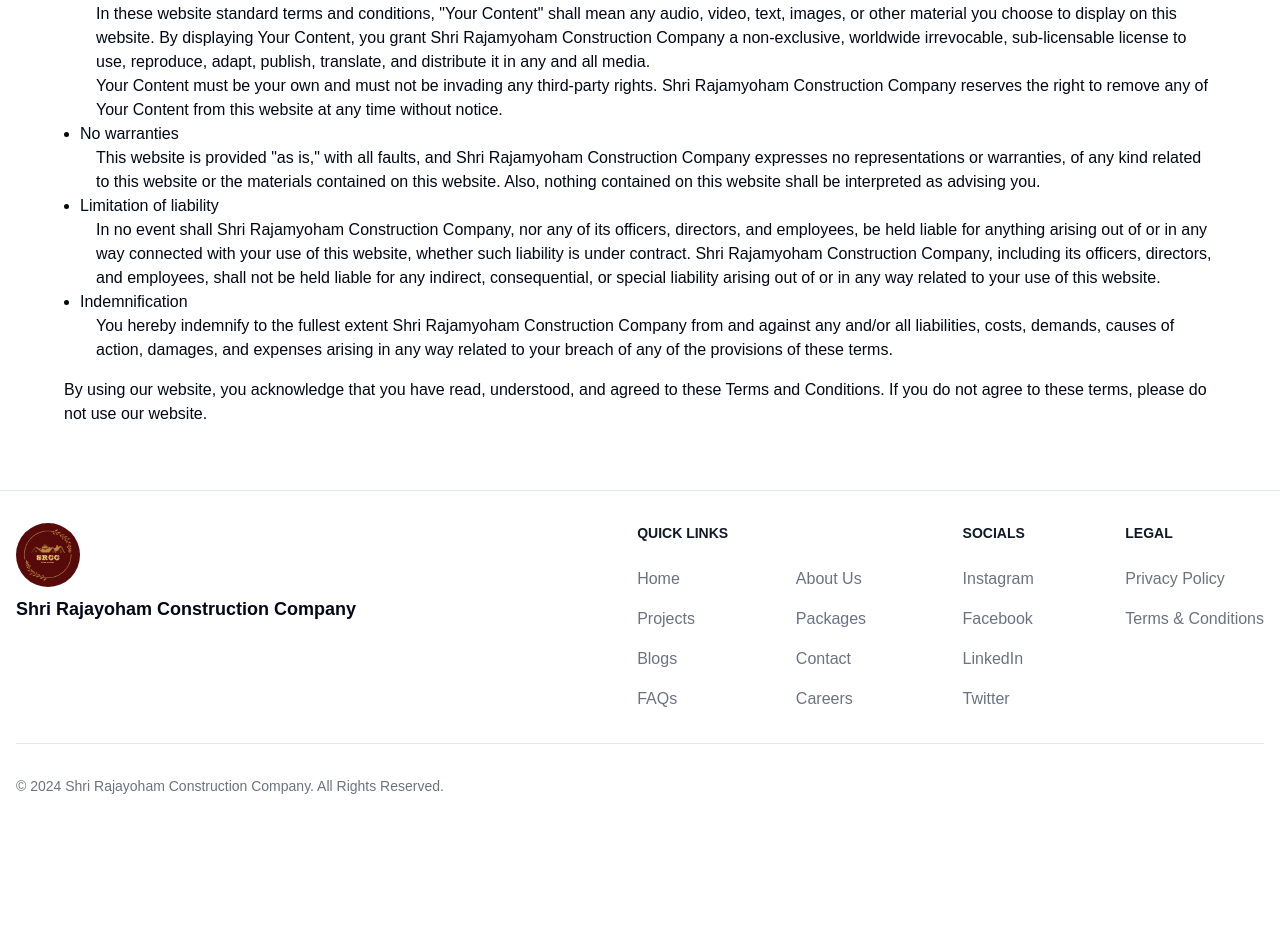
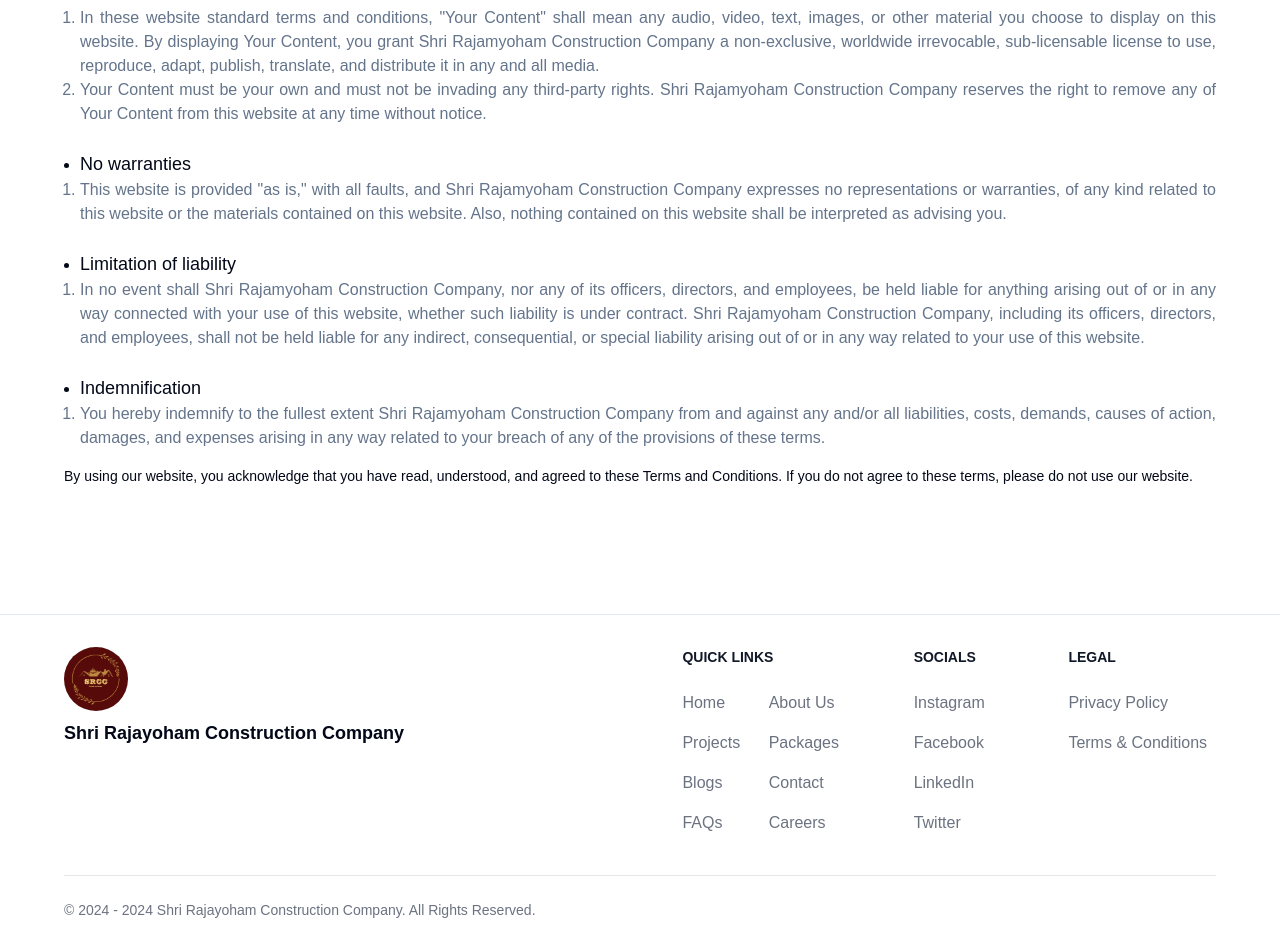
Before and after one commit to kunalkeshan/Shri-Rajayoham-Construction, a Next.js app: page /terms in a window 1280 px wide. Shown: the part 682-1626 px from the top of the page. Before the commit the page ends 1510 px from the top, so only its background shows below. Built offline with nearby package versions, Linux system fonts and the light colour scheme; a web font is replaced by a local one.

Commit message:
Update styling and layout in JobBenefits, JobDescription, JobExperience, and CareersPage components

```diff
--- a/app/(main)/careers/[slug]/page.tsx
+++ b/app/(main)/careers/[slug]/page.tsx
@@ -53,7 +53,7 @@
 		redirect('/careers');
 	}
 	return (
-		<main className='w-full mt-36 md:mt-24 p-4 md:p-16'>
+		<main className='w-full mt-[8.5rem] p-4 md:p-16'>
 			<div className='w-full max-w-4xl mx-auto'>
 				<section>
 					<h1 className='text-2xl md:text-3xl lg:text-4xl text-center md:text-left font-normal'>
@@ -63,7 +63,7 @@
 						</span>{' '}
 						({career.location})
 					</h1>
-					<p className='text-sm text-blue-500 decoration-blue-500 font-medium'>
+					<p className='text-sm mt-2 text-center md:text-left text-blue-500 decoration-blue-500 font-medium'>
 						/
 						<Link href={'/careers'} className='hover:underline'>
 							careers
--- a/app/(main)/terms/page.tsx
+++ b/app/(main)/terms/page.tsx
@@ -3,30 +3,35 @@
 
 const TermsAndConditionsPage = () => {
 	return (
-		<main className='w-full mt-36 md:mt-24 p-4 md:p-16'>
-			<div className='w-full max-w-7xl mx-auto'>
-				<section className='w-full'>
-					<h1 className='text-2xl md:text-3xl lg:text-4xl text-center md:text-left font-normal'>
-						Terms & <span className='font-medium'>Conditions</span>
+		<main className="w-full mt-[8.5rem]">
+			<div className="w-full p-4 md:px-16 max-w-7xl mx-auto pb-8 md:pb-16 lg:pb-32">
+				<section className="w-full">
+					<h1 className="text-2xl md:text-3xl lg:text-4xl text-center md:text-left font-normal">
+						Terms & <span className="font-medium">Conditions</span>
 					</h1>
-					<p className='text-slate-500 text-base lg:text-lg mt-4'>
+					<p className="text-slate-500 text-base lg:text-lg mt-4">
 						Effective Date: 13th Feb 2024
 					</p>
-					<h2 className='font-medium text-2xl'>
+					<h2 className="font-medium text-justify">
 						Welcome to Shri Rajayoham Construction Company&apos;s
 						website. By accessing and using this website, you agree
 						to comply with and be bound by these Terms and
 						Conditions. Please read the following terms carefully.
 					</h2>
 				</section>
-				<section className='w-full mt-8'>
-					<ul className='list-disc ml-4'>
+				<section className="w-full mt-8">
+					<ul className="list-disc ml-4 flex flex-col gap-6">
 						{SRCC_TERMS_AND_CONDITIONS.map((toc, index) => (
 							<li key={`toc-${index} block`}>
-								<h3 className='font-medium'>{toc.title}</h3>
-								<ul className='ml-4'>
+								<h3 className="font-medium text-lg">
+									{toc.title}
+								</h3>
+								<ul className="list-decimal">
 									{toc.descriptions.map((desc, index2) => (
-										<li key={`toc-${index}-${index2}`}>
+										<li
+											className="text-slate-500 text-justify"
+											key={`toc-${index}-${index2}`}
+										>
 											{desc}
 										</li>
 									))}
@@ -34,7 +39,7 @@
 							</li>
 						))}
 					</ul>
-					<p className='mt-4'>
+					<p className="mt-4 text-sm text-justify">
 						By using our website, you acknowledge that you have
 						read, understood, and agreed to these Terms and
 						Conditions. If you do not agree to these terms, please
--- a/components/careers/JobBenefits.tsx
+++ b/components/careers/JobBenefits.tsx
@@ -17,11 +17,11 @@
 
 const JobBenefits: React.FC<JobBenefitsProps> = ({ benefits }) => {
 	return (
-		<section className='mt-8'>
-			<h2 className='text-4xl font-medium flex items-center'>
-				<Award className='mr-2' strokeWidth={1.5} /> Job Benefits
+		<section className="mt-8">
+			<h2 className="text-3xl md:text-4xl lg:text-5xl font-medium flex items-center">
+				<Award className="mr-2" strokeWidth={1.5} /> Job Benefits
 			</h2>
-			<div className='prose mt-4'>
+			<div className="prose mt-4">
 				<PortableText
 					value={benefits}
 					components={portableTextComponents}
--- a/components/careers/JobDescription.tsx
+++ b/components/careers/JobDescription.tsx
@@ -17,11 +17,11 @@
 
 const JobDescription: React.FC<JobDescriptionProps> = ({ description }) => {
 	return (
-		<section className='mt-8'>
-			<h2 className='text-4xl font-medium flex items-center'>
-				<Info className='mr-2' strokeWidth={1.5} /> Job Description
+		<section className="mt-8">
+			<h2 className="text-3xl md:text-4xl lg:text-5xl font-medium flex items-center">
+				<Info className="mr-2" strokeWidth={1.5} /> Job Description
 			</h2>
-			<div className='prose mt-4'>
+			<div className="prose mt-4">
 				<PortableText
 					value={description}
 					components={portableTextComponents}
--- a/components/careers/JobExperience.tsx
+++ b/components/careers/JobExperience.tsx
@@ -7,11 +7,11 @@
 
 const JobExperience: React.FC<JobExperienceProps> = ({ experience }) => {
 	return (
-		<section className='mt-8'>
-			<h2 className='text-4xl font-medium flex items-center'>
-				<CalendarPlus className='mr-2' strokeWidth={1.5} /> Experience
+		<section className="mt-8">
+			<h2 className="text-3xl md:text-4xl lg:text-5xl font-medium flex items-center">
+				<CalendarPlus className="mr-2" strokeWidth={1.5} /> Experience
 			</h2>
-			<p className='prose mt-4'>
+			<p className="prose mt-4">
 				This role demands a wealth of experience, seeking individuals
 				with a minimum of <strong>{experience}+ years</strong> in the
 				field. Your seasoned expertise will contribute significantly to
--- a/layouts/Footer.tsx
+++ b/layouts/Footer.tsx
@@ -1,42 +1,42 @@
-import { FOOTER_NAVIGATION } from '@/constants/navigation';
-import { SRCC_SOCIALS } from '@/constants/srcc';
-import Image from 'next/image';
-import Link from 'next/link';
-import React from 'react';
+import { FOOTER_NAVIGATION } from "@/constants/navigation";
+import { SRCC_SOCIALS } from "@/constants/srcc";
+import Image from "next/image";
+import Link from "next/link";
+import React from "react";
 
 const Footer = () => {
 	return (
-		<footer className='bg-white border-t'>
-			<div className='mx-auto w-full max-w-screen-xl p-4 py-6 lg:py-8'>
-				<div className='flex flex-col lg:flex-row gap-8 justify-between'>
-					<div className='mb-8 md:mb-0'>
+		<footer className="bg-white border-t">
+			<div className="mx-auto w-full max-w-7xl p-4 md:px-16">
+				<div className="flex flex-col lg:flex-row gap-8 justify-between">
+					<div className="my-4">
 						<Link
-							href=''
-							className='flex lg:flex-col lg:items-start items-center gap-2'
+							href="/"
+							className="flex lg:flex-col lg:items-start items-center gap-2"
 						>
 							<Image
-								src='/assets/logo.jpg'
+								src="/assets/logo.jpg"
 								width={100}
 								height={100}
-								className='w-16 rounded-full'
-								alt='logo'
+								className="w-16 rounded-full"
+								alt="logo"
 							/>
-							<span className='text-lg text-wrap font-semibold whitespace-nowrap dark:text-white'>
+							<span className="text-lg text-wrap font-semibold whitespace-nowrap dark:text-white">
 								Shri Rajayoham Construction Company
 							</span>
 						</Link>
 					</div>
-					<div className='grid gap-6 grid-cols-2 md:grid-cols-4'>
-						<div className='md:col-span-2'>
-							<h4 className='mb-6 text-sm font-semibold text-gray-900 uppercase dark:text-white'>
+					<div className="grid gap-6 my-4 lg:gap-8 grid-cols-2 place-items-center md:grid-cols-3">
+						<div className="md:col-span-1">
+							<h4 className="mb-6 text-sm text-left font-semibold text-gray-900 uppercase dark:text-white">
 								Quick links
 							</h4>
-							<ul className='text-gray-500 grid grid-cols-1 md:grid-cols-2 gap-4 dark:text-gray-400 font-medium'>
+							<ul className="text-gray-500 grid grid-cols-2 text-left md:grid-cols-2 gap-4 dark:text-gray-400 font-medium">
 								{FOOTER_NAVIGATION.map((item, idx) => (
 									<li key={idx}>
 										<Link
 											href={item.url}
-											className='hover:underline'
+											className="hover:underline"
 										>
 											{item.name}
 										</Link>
@@ -44,17 +44,17 @@
 								))}
 							</ul>
 						</div>
-						<div className='md:col-span-1'>
-							<h4 className='mb-6 text-sm font-semibold text-gray-900 uppercase dark:text-white'>
+						<div className="md:col-span-1">
+							<h4 className="mb-6 text-sm text-left font-semibold text-gray-900 uppercase dark:text-white">
 								Socials
 							</h4>
-							<ul className='text-gray-500 grid grid-cols-1 gap-4 dark:text-gray-400 font-medium'>
+							<ul className="text-gray-500 grid grid-cols-1 text-left gap-4 dark:text-gray-400 font-medium">
 								{SRCC_SOCIALS.map((social) => (
 									<li key={`footer-social-${social.name}`}>
 										<Link
 											href={social.url}
-											target='_blank'
-											className='hover:underline'
+											target="_blank"
+											className="hover:underline"
 										>
 											{social.name}
 										</Link>
@@ -62,23 +62,23 @@
 								))}
 							</ul>
 						</div>
-						<div className='md:col-span-1'>
-							<h4 className='mb-6 text-sm font-semibold text-gray-900 uppercase dark:text-white'>
+						<div className="md:col-span-1 self-start">
+							<h4 className="mb-6 text-sm text-left font-semibold text-gray-900 uppercase dark:text-white">
 								Legal
 							</h4>
-							<ul className='text-gray-500 grid grid-cols-1 gap-4 dark:text-gray-400 font-medium'>
-								<li className=''>
+							<ul className="text-gray-500 grid grid-cols-1 text-left gap-4 dark:text-gray-400 font-medium">
+								<li className="">
 									<Link
-										href='/privacy'
-										className='hover:underline'
+										href="/privacy"
+										className="hover:underline"
 									>
 										Privacy Policy
 									</Link>
 								</li>
 								<li>
 									<Link
-										href='/terms'
-										className='hover:underline'
+										href="/terms"
+										className="hover:underline"
 									>
 										Terms &amp; Conditions
 									</Link>
@@ -87,11 +87,11 @@
 						</div>
 					</div>
 				</div>
-				<hr className='my-6 border-gray-200 sm:mx-auto dark:border-gray-700 lg:my-8' />
-				<div className='sm:flex sm:items-center sm:justify-between'>
-					<span className='text-sm text-center text-gray-500 dark:text-gray-400'>
-						© 2024 Shri Rajayoham Construction Company. All Rights
-						Reserved.
+				<hr className="my-6 border-gray-200 sm:mx-auto dark:border-gray-700" />
+				<div className="sm:flex sm:items-center sm:justify-between pb-2">
+					<span className="text-sm text-center text-gray-500 dark:text-gray-400">
+						© 2024 - {new Date().getFullYear()} Shri Rajayoham
+						Construction Company. All Rights Reserved.
 					</span>
 				</div>
 			</div>
```
Also changed, not shown: app/(main)/careers/page.tsx (+6 -6 lines), app/(main)/privacy/page.tsx (+20 -15 lines).
